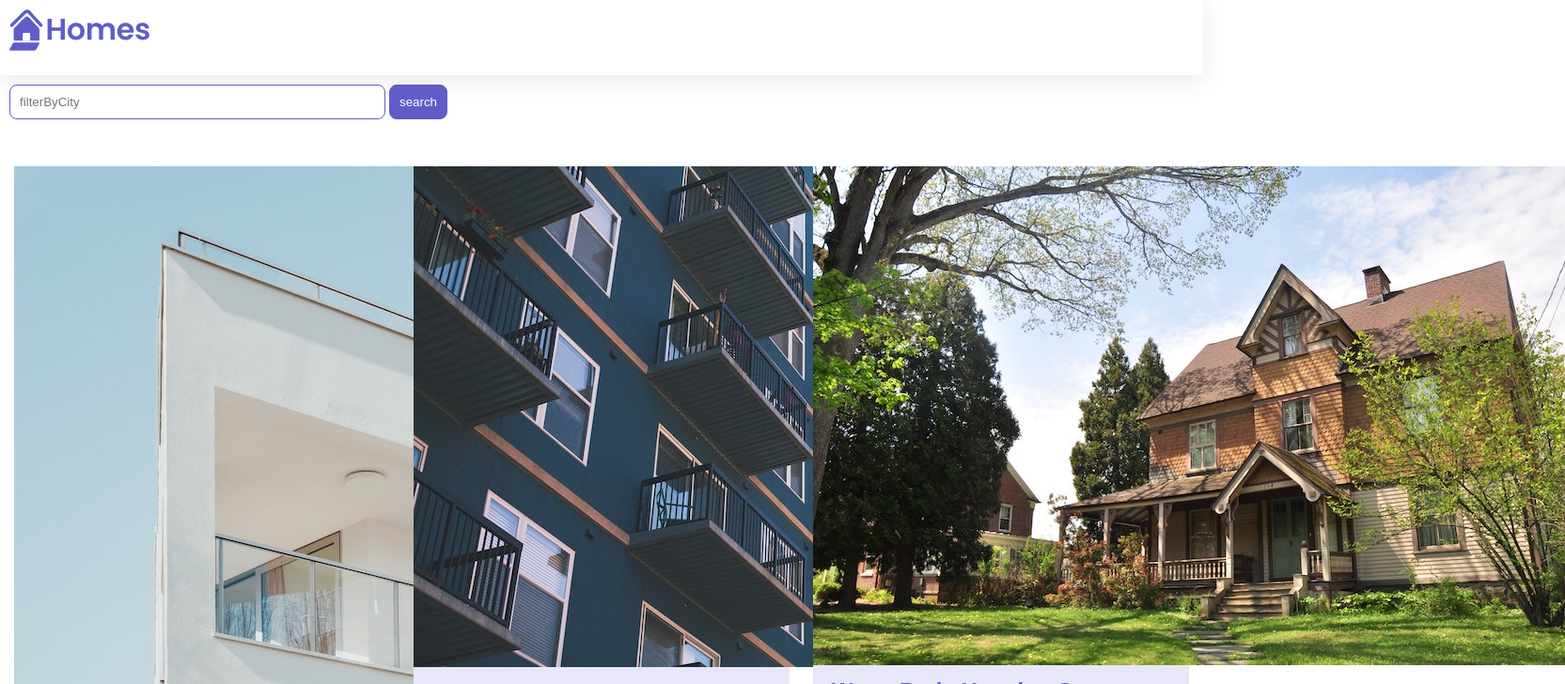
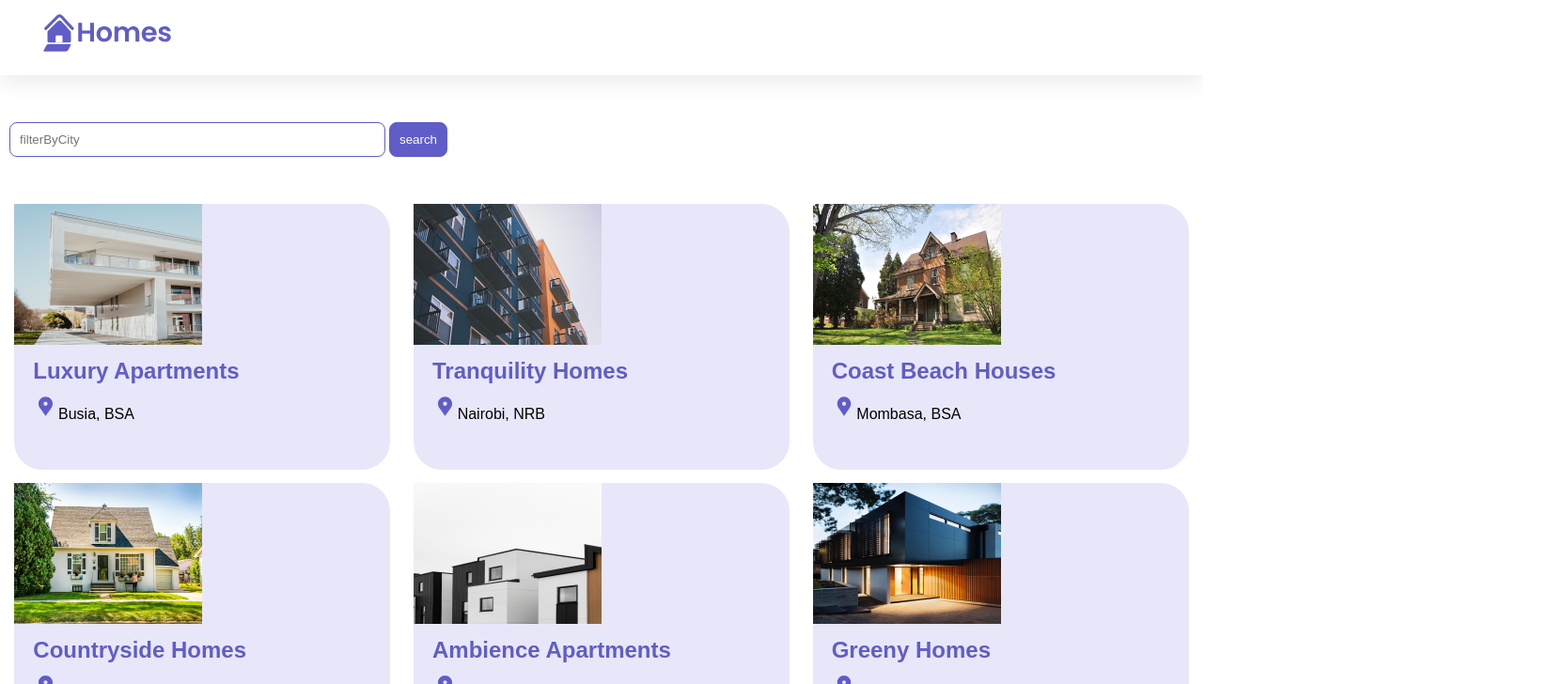
Before and after one commit to Mwimar/Angular-crash, an Angular app: page / in a window 1280 px wide. Shown: the top 728 px of the page at 94% size, 1665 px wide, since content can reach past the window. Built offline with nearby package versions, Linux system fonts and the light colour scheme.

Commit message:
logo styling

```diff
--- a/src/app/app.component.css
+++ b/src/app/app.component.css
@@ -6,7 +6,13 @@
     height: 60px;
     padding: var(--content-padding);
     box-shadow: 0px 5px 25px var(--shadow-color);
+    margin-bottom: 40px;
   }
   .content {
     padding: var(--content-padding);
   }
+
+  .brand-logo{
+    height: 40px;
+    padding: 5px;
+  }
--- a/src/app/home/home.component.ts
+++ b/src/app/home/home.component.ts
@@ -26,9 +26,9 @@ export class HomeComponent {
   housingLocationList:HousingLocation[] =[
     {
       id: 0,
-      name: 'Acme Fresh Start Housing',
-      city: 'Chicago',
-      state: 'IL',
+      name: 'Luxury Apartments',
+      city: 'Busia',
+      state: 'BSA',
       photo: '/assets/bernard-hermant-CLKGGwIBTaY-unsplash.jpg',
       availableUnits: 4,
       wifi: true,
@@ -36,9 +36,9 @@ export class HomeComponent {
     },
     {
       id: 1,
-      name: 'A113 Transitional Housing',
-      city: 'Santa Monica',
-      state: 'CA',
+      name: 'Tranquility Homes',
+      city: 'Nairobi',
+      state: 'NRB',
       photo: '/assets/brandon-griggs-wR11KBaB86U-unsplash.jpg',
       availableUnits: 0,
       wifi: false,
@@ -46,9 +46,9 @@ export class HomeComponent {
     },
     {
       id: 2,
-      name: 'Warm Beds Housing Support',
-      city: 'Juneau',
-      state: 'AK',
+      name: 'Coast Beach Houses',
+      city: 'Mombasa',
+      state: 'BSA',
       photo: '/assets/i-do-nothing-but-love-lAyXdl1-Wmc-unsplash.jpg',
       availableUnits: 1,
       wifi: false,
@@ -56,9 +56,9 @@ export class HomeComponent {
     },
     {
       id: 3,
-      name: 'Homesteady Housing',
-      city: 'Chicago',
-      state: 'IL',
+      name: 'Countryside Homes',
+      city: 'Machacos',
+      state: 'MSK',
       photo: '/assets/ian-macdonald-W8z6aiwfi1E-unsplash.jpg',
       availableUnits: 1,
       wifi: true,
@@ -66,9 +66,9 @@ export class HomeComponent {
     },
     {
       id: 4,
-      name: 'Happy Homes Group',
-      city: 'Gary',
-      state: 'IN',
+      name: 'Ambience Apartments',
+      city: 'Nakuru',
+      state: 'NKR',
       photo: '/assets/krzysztof-hepner-978RAXoXnH4-unsplash.jpg',
       availableUnits: 1,
       wifi: true,
@@ -76,9 +76,9 @@ export class HomeComponent {
     },
     {
       id: 5,
-      name: 'Hopeful Apartment Group',
-      city: 'Oakland',
-      state: 'CA',
+      name: 'Greeny Homes ',
+      city: 'Kericho',
+      state: 'KRC',
       photo: '/assets/r-architecture-JvQ0Q5IkeMM-unsplash.jpg',
       availableUnits: 2,
       wifi: true,
@@ -86,9 +86,9 @@ export class HomeComponent {
     },
     {
       id: 6,
-      name: 'Seriously Safe Towns',
-      city: 'Oakland',
-      state: 'CA',
+      name: 'Surburbia Penthouses',
+      city: 'Kisumu',
+      state: 'KSM',
       photo: '/assets/phil-hearing-IYfp2Ixe9nM-unsplash.jpg',
       availableUnits: 5,
       wifi: true,
@@ -96,9 +96,9 @@ export class HomeComponent {
     },
     {
       id: 7,
-      name: 'Hopeful Housing Solutions',
-      city: 'Oakland',
-      state: 'CA',
+      name: 'Border Town Houses',
+      city: 'Namanga',
+      state: 'NMG',
       photo: '/assets/r-architecture-GGupkreKwxA-unsplash.jpg',
       availableUnits: 2,
       wifi: true,
@@ -106,9 +106,9 @@ export class HomeComponent {
     },
     {
       id: 8,
-      name: 'Seriously Safe Towns',
-      city: 'Oakland',
-      state: 'CA',
+      name: 'Island Holiday Homes',
+      city: 'Malindi',
+      state: 'MND',
       photo: '/assets/saru-robert-9rP3mxf8qWI-unsplash.jpg',
       availableUnits: 10,
       wifi: false,
@@ -116,9 +116,9 @@ export class HomeComponent {
     },
     {
       id: 9,
-      name: 'Capital Safe Towns',
-      city: 'Portland',
-      state: 'OR',
+      name: 'Lake Houses',
+      city: 'Turkana',
+      state: 'TKR',
       photo: '/assets/webaliser-_TPTXZd9mOo-unsplash.jpg',
       availableUnits: 6,
       wifi: true,
--- a/src/styles.css
+++ b/src/styles.css
@@ -22,3 +22,8 @@
     color: white;
     border-radius: 8px;
   }
+
+  img{
+    width: 200px;
+    height: 150px;
+  }
```
